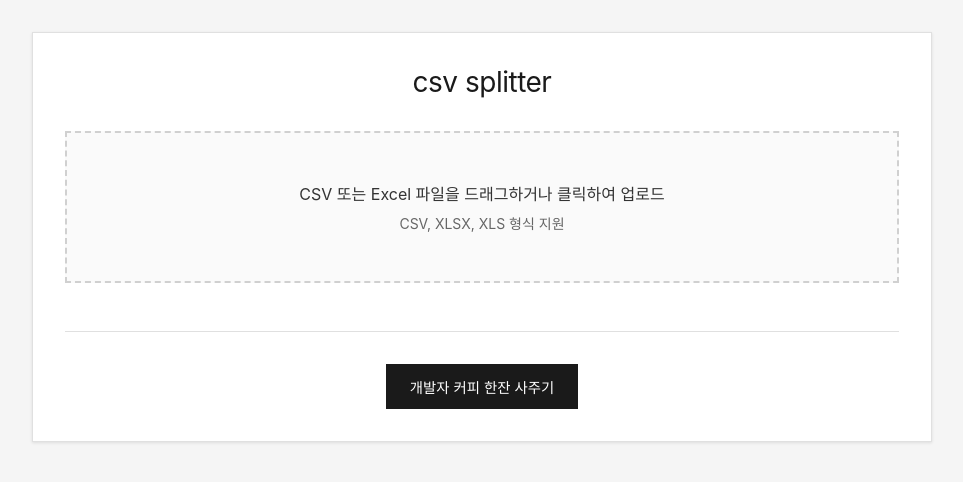
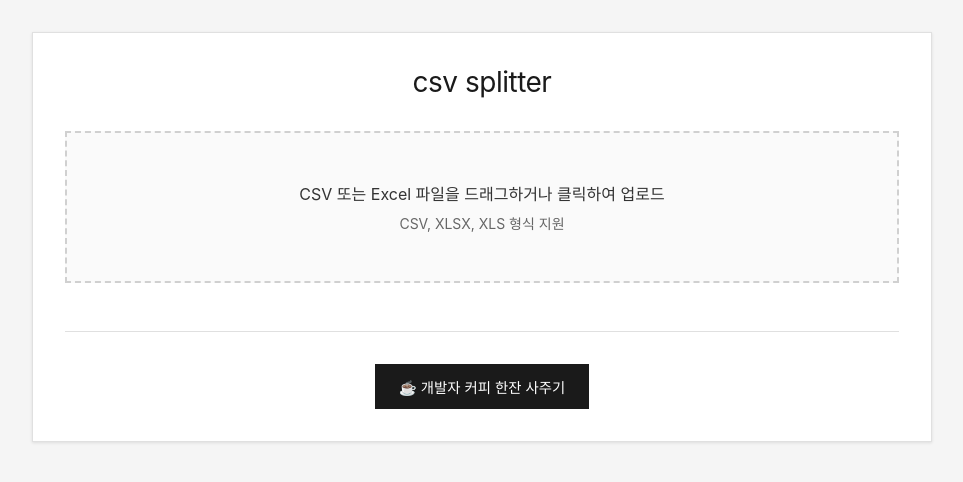
Before and after one commit to mhoo999/csv-splitter, a Next.js app: page / in a window 1280 px wide. Shown: the top 482 px of the page, without its empty margins (158-1121 px from the left). Built offline with nearby package versions, Linux system fonts and the light colour scheme.

Commit message:
✨ 커피 버튼에 커피 이모티콘 추가

```diff
--- a/app/page.tsx
+++ b/app/page.tsx
@@ -339,7 +339,7 @@ export default function Home() {
           className="coffee-button"
           onClick={() => window.open('https://www.buymeacoffee.com', '_blank')}
         >
-          개발자 커피 한잔 사주기
+          ☕ 개발자 커피 한잔 사주기
         </button>
       </footer>
     </div>
```
